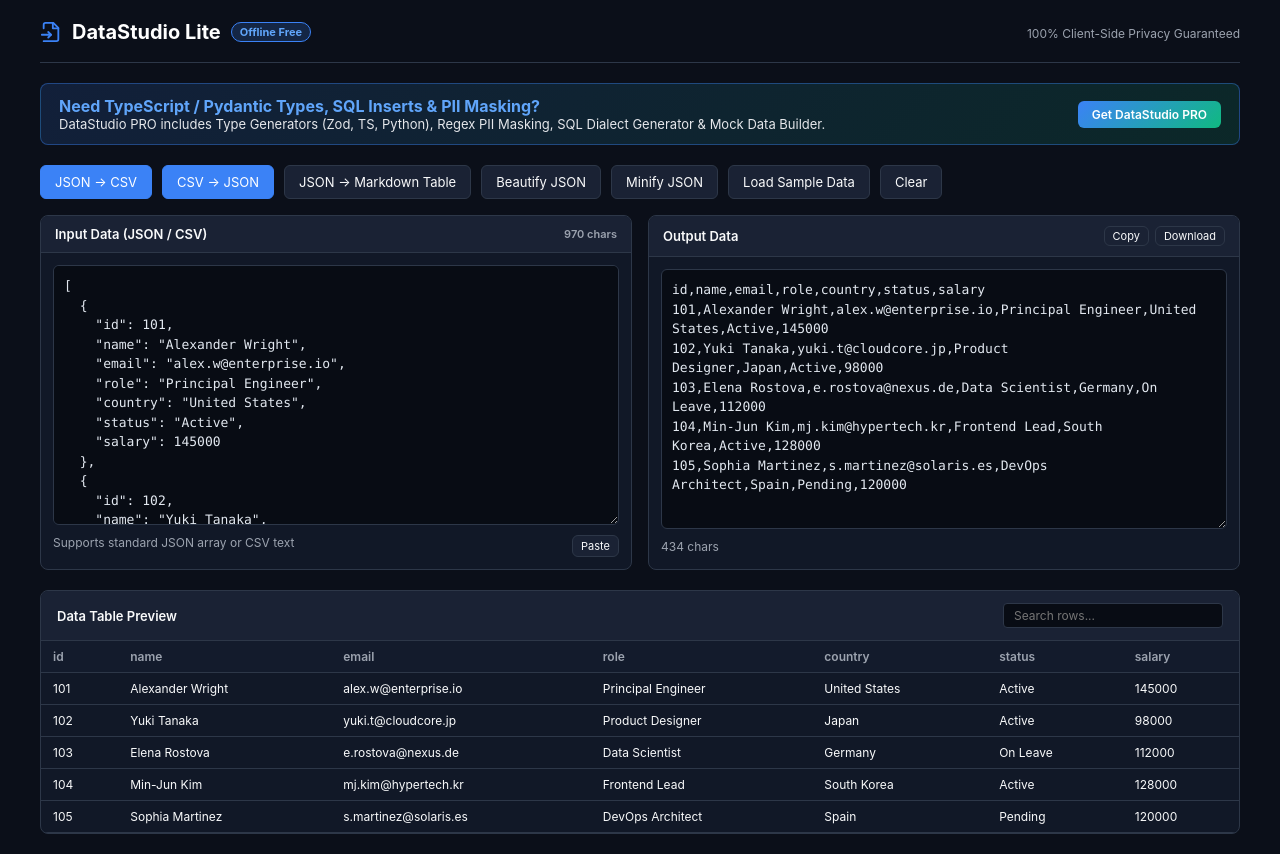
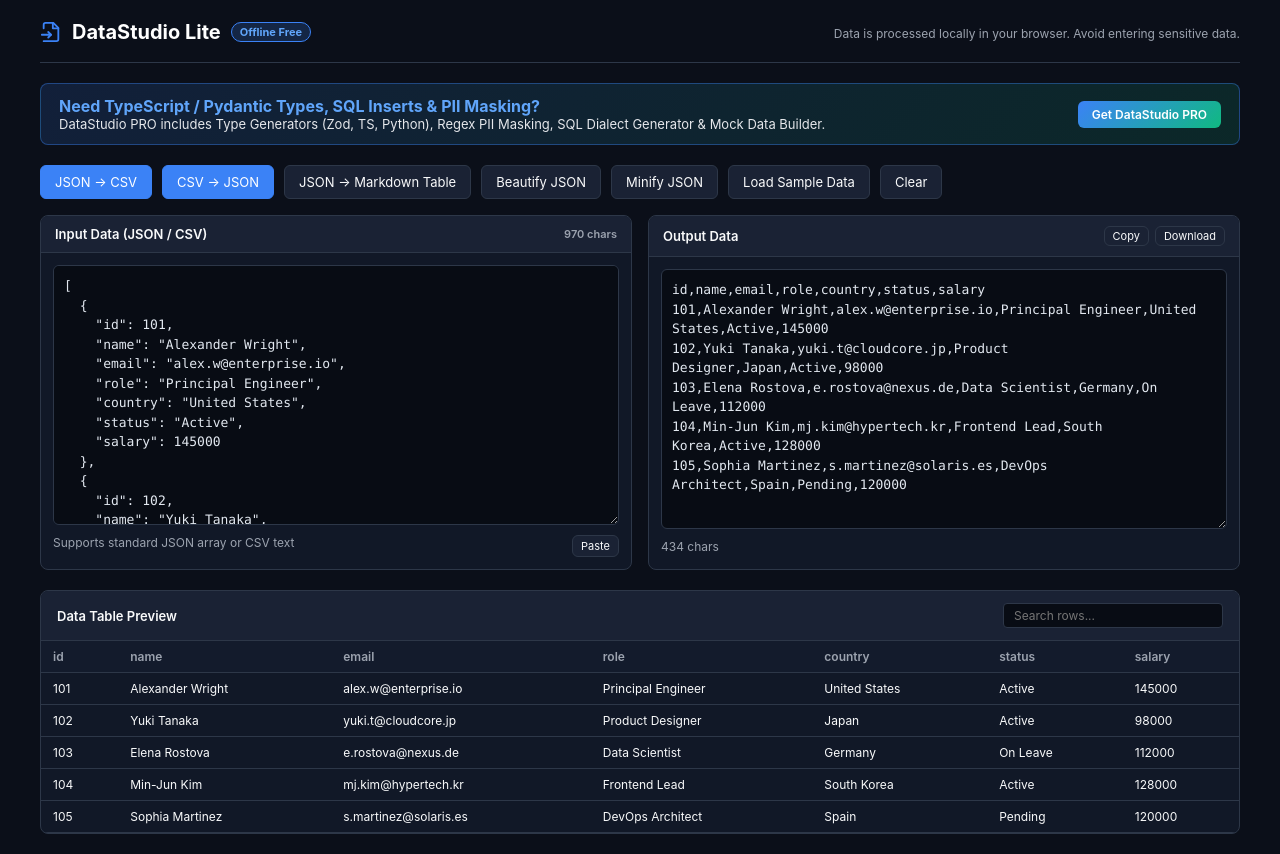
Before and after one commit to tinkomi/datastudio-offline-converter, a plain HTML site: page index.html in a window 1280 px wide. Drawn offline with Linux system fonts and the light colour scheme.

Commit message:
Update index.html

```diff
--- a/index.html
+++ b/index.html
@@ -64,7 +64,7 @@
         <span class="badge">Offline Free</span>
       </div>
       <div>
-        <span style="font-size: 12px; color: var(--text-muted);">100% Client-Side Privacy Guaranteed</span>
+        <span style="font-size: 12px; color: var(--text-muted);">Data is processed locally in your browser. Avoid entering sensitive data.</span>
       </div>
     </header>
 
```
